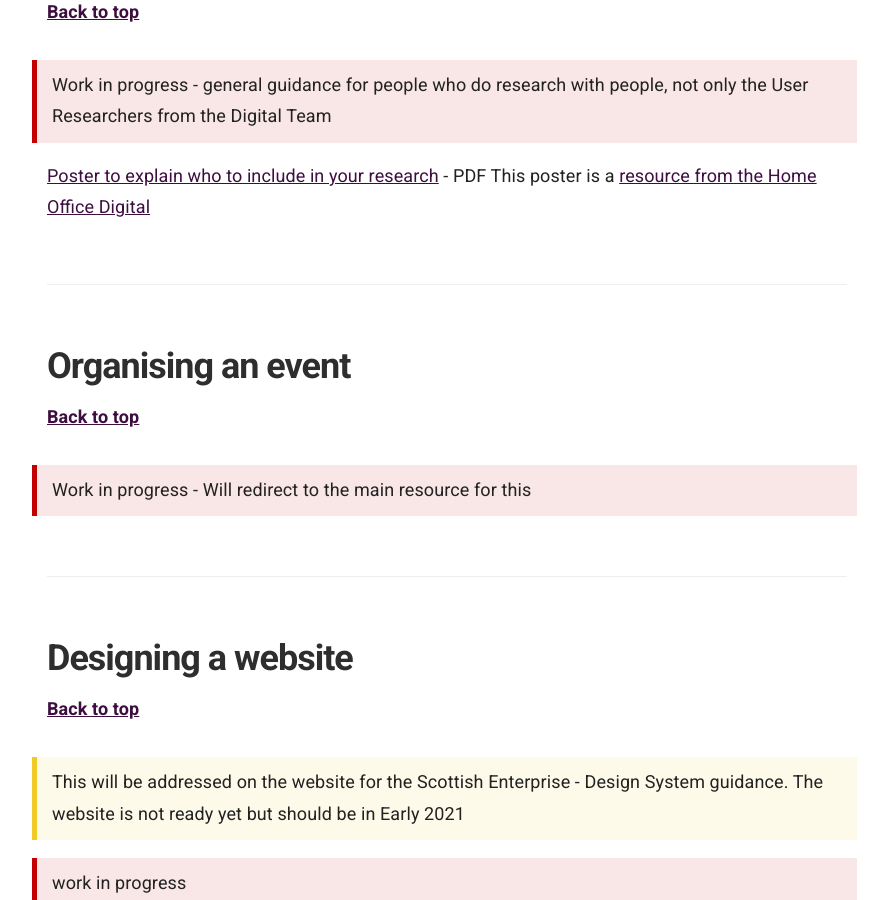
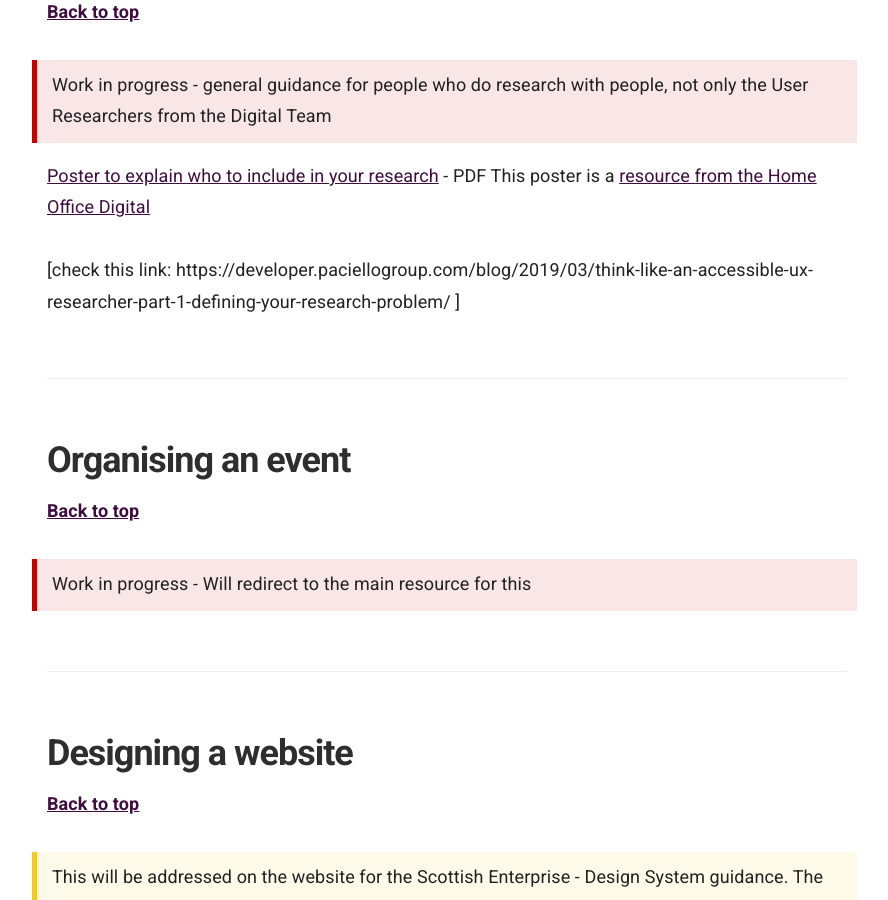
Before and after one commit to numbat70/inclusion2021, a Jekyll site: the page built from _docs/accessibility/advice-role.md, in a window 1280 px wide and 900 px high, scrolled down 1015 px. Shown: the whole window, without its empty margins (343-1231 px from the left). Built offline with Jekyll 4.4.1, drawn with Linux system fonts in a browser that asks for light colours.

Commit message:
SK - add a link

```diff
--- a/_docs/accessibility/advice-role.md
+++ b/_docs/accessibility/advice-role.md
@@ -27,6 +27,8 @@ Depending on your role, there are some specific things you need to make sure you
 [Poster to explain who to include in your research](/inclusion/accessibility/files/Research-who_to_include_when_.pdf) - PDF
 This poster is a [resource from the Home Office Digital](https://github.com/UKHomeOffice/posters/blob/master/accessibility/researching-access-needs/Research-who_to_include_when%3F.pdf)
 
+[check this link: https://developer.paciellogroup.com/blog/2019/03/think-like-an-accessible-ux-researcher-part-1-defining-your-research-problem/ ]
+
 ## Organising an event
 
 [**Back to top**]()
```
